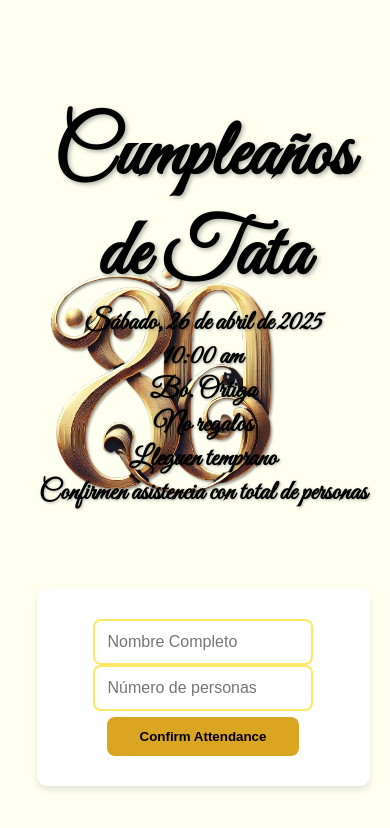
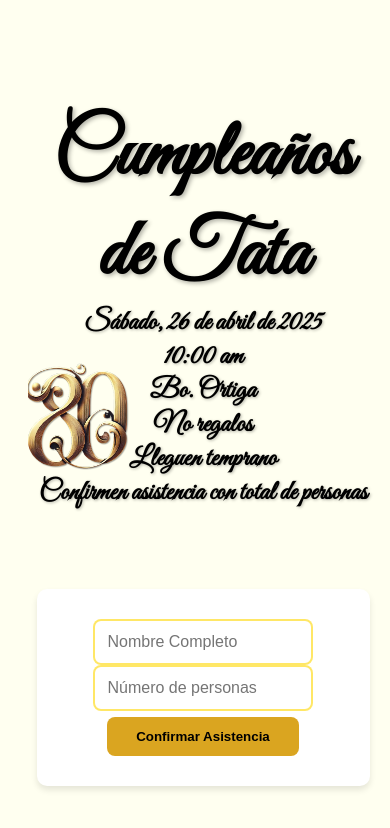
Before and after one commit to arebac/ayabday80, a React (Vite) app: page / in a window 390 px wide. Shown: the top 828 px of the page. Built offline with nearby package versions, Linux system fonts and the light colour scheme.

Commit message:
changed css even more

```diff
--- a/src/components/InvitationPage.css
+++ b/src/components/InvitationPage.css
@@ -115,7 +115,7 @@
 @media (max-width: 768px) {
   .containerANDheader {
     background-image: url("/image-removebg-preview (1).png");
-    background-size: 80%;
+    background-size: 37%;
     background-position: top 73% left -7%;
     height: 100%;
 
--- a/src/components/InvitationPage.jsx
+++ b/src/components/InvitationPage.jsx
@@ -76,7 +76,7 @@ export default function InvitationPage() {
           min="1"
           required
         />
-        <button type="submit" className="button">Confirm Attendance</button>
+        <button type="submit" className="button">Confirmar Asistencia</button>
       </form>
     </div>
   );
```
